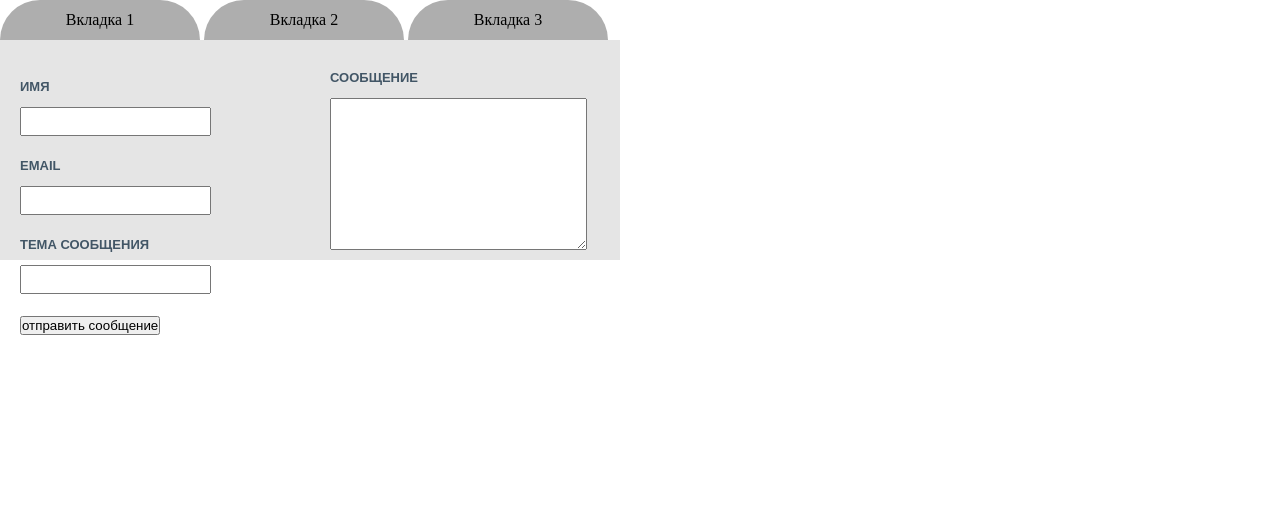
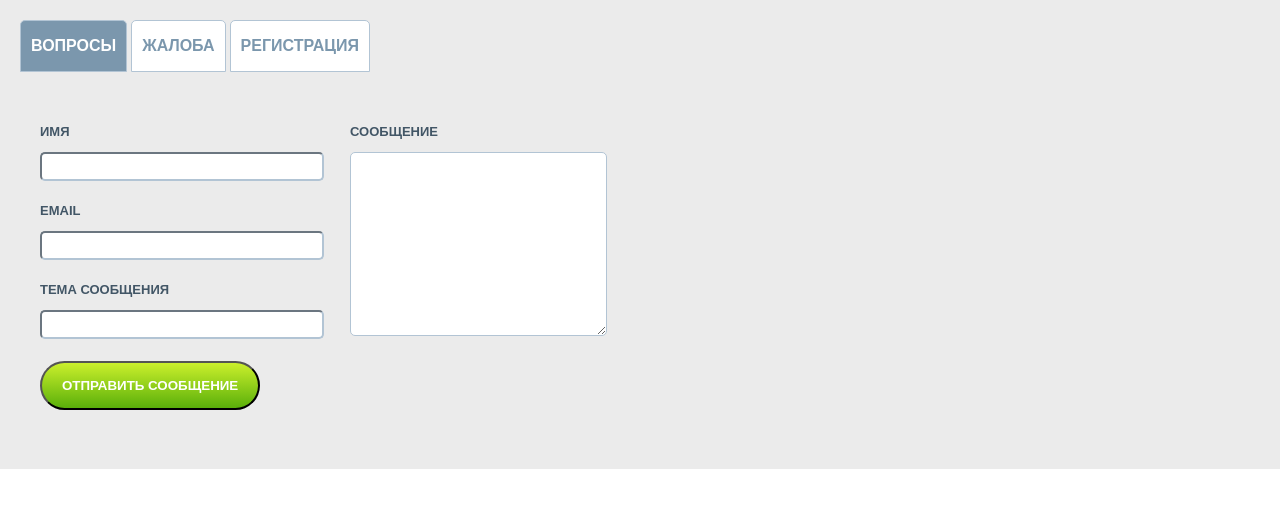
Before and after one commit to StGreg13/accordeonTabs, a plain HTML site: page index.html in a window 1280 px wide. Drawn offline with nearby package versions, Linux system fonts and the light colour scheme.

Commit message:
end of tabs

```diff
--- a/index.html
+++ b/index.html
@@ -10,9 +10,9 @@
 
   <div class="tabs-panel">
     <div class="tabs">
-      <div data-target="tab-content-1" class="tab tab-1"><span>Вкладка 1</span></div>
-      <div data-target="tab-content-2" class="tab tab-2"><span>Вкладка 2</span></div>
-      <div data-target="tab-content-3" class="tab tab-3"><span>Вкладка 3</span></div>
+      <div data-target="tab-content-1" class="tab tab-1 tab-active"><span>Вопросы</span></div>
+      <div data-target="tab-content-2" class="tab tab-2"><span>жалоба</span></div>
+      <div data-target="tab-content-3" class="tab tab-3"><span>регистрация</span></div>
     </div>
     <div class="tab-content tab-content-1">
       <div class="question-content">
@@ -34,7 +34,7 @@
       </div>
       <div class="question-message">
         <p class="message-input">сообщение</p>
-        <textarea id="" cols="30" rows="10"></textarea>
+        <textarea class="question-area" id="" cols="30" rows="10"></textarea>
       </div>
     </div>
     <div class="tab-content tab-content-2">
--- a/script.js
+++ b/script.js
@@ -1,10 +1,10 @@
 $(document).ready(function(){
-    var tab = $('.tab');
-    tab.click(function(){
-        var target = $(this).attr('data-target');
-        $('.tab-content').hide();
-        $('.'+target).show();
-    });
+    // var tab = $('.tab');
+    // tab.click(function(){
+    //     var target = $(this).attr('data-target');
+    //     $('.tab-content').hide();
+    //     $('.'+target).show();
+    // });
 
     // var tab = $('.tab');
     // tab.click(function(){
@@ -13,4 +13,15 @@ $(document).ready(function(){
     //     $('.content').hide();
     //     $(target).show();
     // });
+
+    // homework
+
+    var tab = $('.tab');
+    tab.click(function(){
+        var target = $(this).attr('data-target');
+        $(".tab").removeClass('tab-active');
+        $(this).addClass('tab-active');
+        $('.tab-content').hide();
+        $('.'+target).show();
+    });
 });
--- a/style.css
+++ b/style.css
@@ -2,27 +2,37 @@
 	margin: 0;
 	padding: 0;
 }
-
+.tabs-panel {
+	background-color: #ebebeb;
+	padding: 20px;
+}
 .tab {
 	display: inline-block;
-	width: 200px;
+    padding: 5px 10px;
 	text-align: center;
-	background-color: #aeaeae;
-	height: 40px;
-	line-height: 40px;
-	border-top-left-radius: 40px;
-	border-top-right-radius: 40px;
+	color: #7b97ad;
+	text-transform: uppercase;
+	font-weight: 700;
+	background-color: #fff;
+	border: 1px solid #b2c4d4;
+    line-height: 40px;
+    border-top-left-radius: 5px;
+    border-top-right-radius: 5px;
 }
 .tab:hover {
 	cursor: pointer;
 }
-
+.tab-active {
+    margin-bottom: 13px;
+	color: #fff;
+	background-color: #7b97ad;
+}
 .tab-content {
 	display: none;
 	padding: 10px;
 	width: 600px;
-	height: 200px;
-	background-color: rgba(0,0,0,.1);
+
+	background-color: #ebebeb;
 }
 .tab-content-1 {
 	display: block;
@@ -52,7 +62,7 @@
 } */
 
 /* HOME WORK TABS */
-p {
+p, span {
 	font-family: Arial, Helvetica, sans-serif;
 }
 .tab-content-1 {
@@ -66,7 +76,18 @@ p {
 	margin-bottom: 22px;
 }
 .question-input {
+	width: 90%;
 	padding: 5px;
+	border-radius: 5px;
+	border-color: #b2c4d4 ;
+}
+.question-btn {
+	background: linear-gradient(180deg, rgb(203, 239, 44), rgb(90, 176, 10));
+	padding: 15px 20px;
+	border-radius: 25px;
+	text-transform: uppercase;
+	color: #fff;
+	font-weight: 600;
 }
 .question-title, .message-input {
 	font-size: 13px;
@@ -76,6 +97,11 @@ p {
 	text-transform: uppercase;
 }
 .question-message {
-	padding-top: 20px;
+	padding-top: 29px;
 	padding-right: 20px;
 }
+.question-area {
+	height: 182px;
+	border-radius: 5px;
+	border-color: #b2c4d4 ;
+}
```
